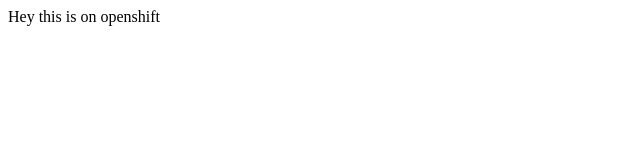
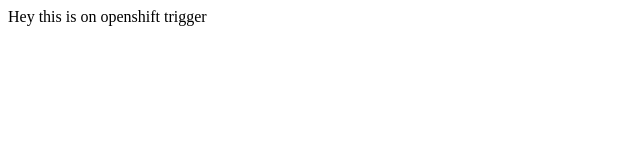
Before and after one commit to teguhbudhi13/nginx-openshift-ready, a plain HTML site: page index.html in a window 1280 px wide. Shown: the full height of the page, 0-640 px from the left. Drawn offline with Linux system fonts and the light colour scheme.

Commit message:
Update index.html

```diff
--- a/index.html
+++ b/index.html
@@ -4,6 +4,6 @@
   <title>OpenShift Nginx</title>
 </head>
 <body>
-  Hey this is on openshift
+  Hey this is on openshift trigger
 </body>
 </html>
```
